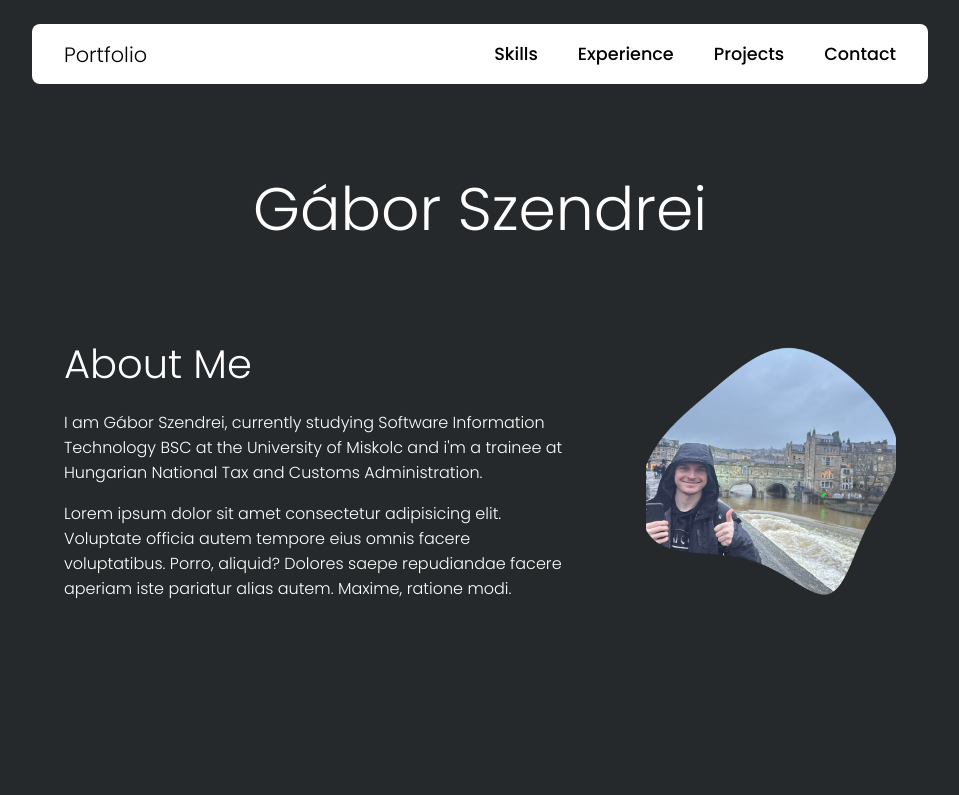
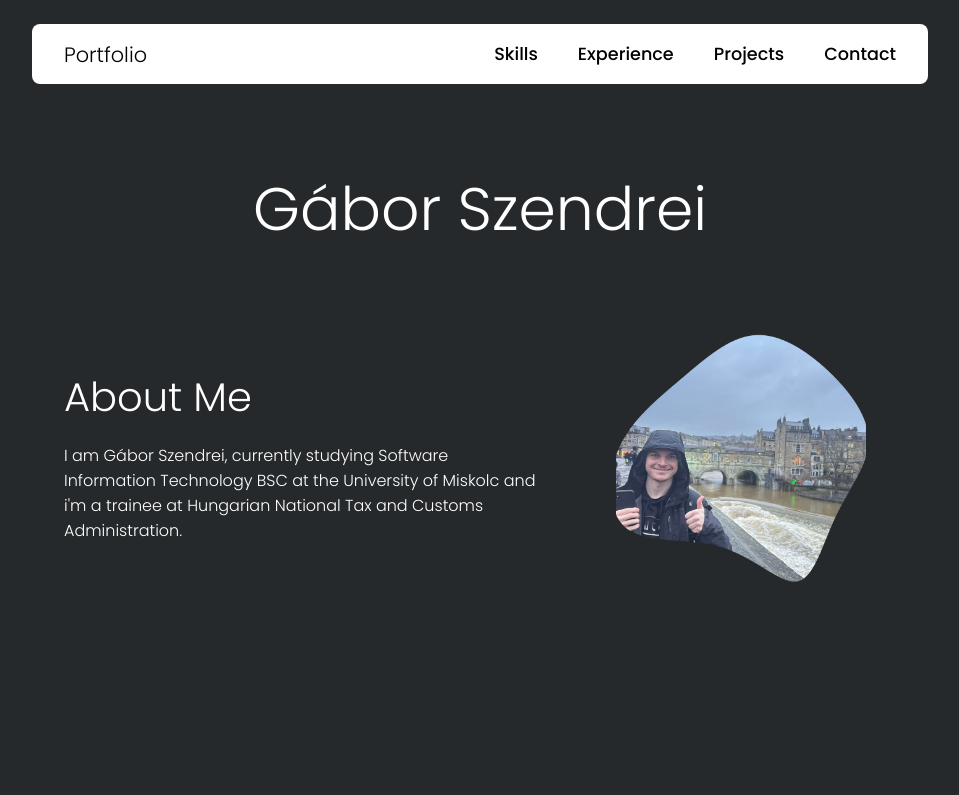
Before and after one commit to SzGabor1/portfolio, a React (Vite) app: page / in a window 1280 px wide. Shown: the top 795 px of the page, without its empty margins (160-1119 px from the left). Built offline with nearby package versions, Linux system fonts and the light colour scheme.

Commit message:
Remove unnecessary paragraph in About component

```diff
--- a/src/components/about.tsx
+++ b/src/components/about.tsx
@@ -6,8 +6,7 @@ const About = () => {
 
         <h2>About Me</h2>
         <p>I am Gábor Szendrei, currently studying Software Information Technology BSC at the University of Miskolc and i'm a trainee at Hungarian National Tax and Customs Administration.</p>
-        <p>Lorem ipsum dolor sit amet consectetur adipisicing elit. Voluptate officia autem tempore eius omnis facere voluptatibus. Porro, aliquid? Dolores saepe repudiandae facere aperiam iste pariatur alias autem. Maxime, ratione modi.</p>
-    </div>
+   </div>
 
   );
 };
```
